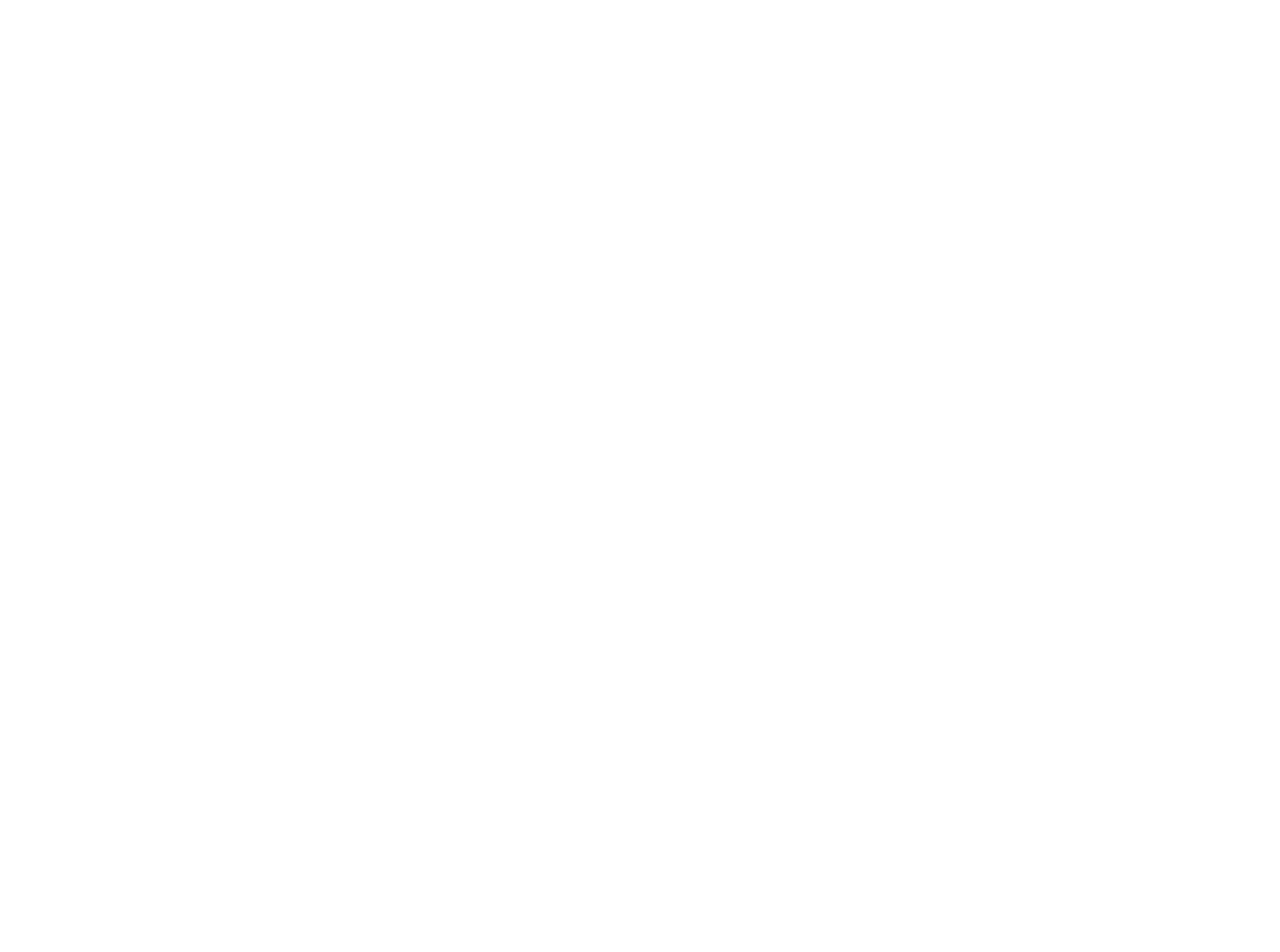
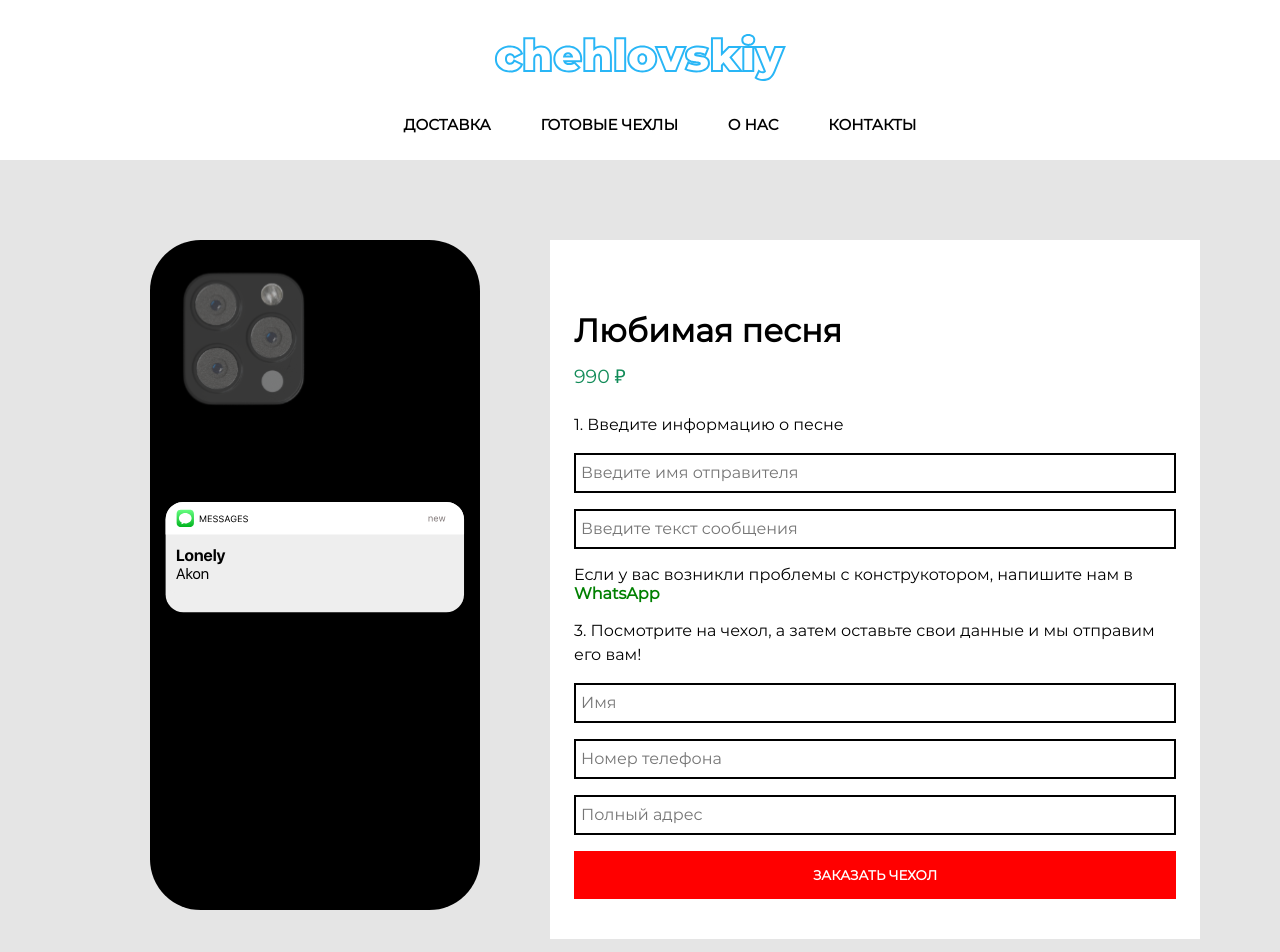
Before and after one commit to tamerlan676/ticket, a Nuxt app: page /messenger in a window 1280 px wide. Before the commit this address had no page. Shown: the top 952 px of the page. Before the commit the page ends 800 px from the top, so only its background shows below. Built offline with nearby package versions, Linux system fonts and the light colour scheme.

Commit message:
add messenger

```diff
--- a/assets/css/global.css
+++ b/assets/css/global.css
@@ -21,3 +21,9 @@
     src: local("SFU-Regular"),
      url(~assets/fonts/SFU-Regular.ttf) format("truetype");
 }
+
+@font-face {
+    font-family: "SFU-Bold";
+    src: local("SFU-Bold"),
+     url(~assets/fonts/SFU-Bold.ttf) format("truetype");
+}
--- a/components/Constructors.vue
+++ b/components/Constructors.vue
@@ -13,9 +13,9 @@
                 .title Любимая песня
                 .price 990 ₽
         .item
-            a(href="/ticket")
+            a(href="/messenger")
                 img(src="~/assets/images/preview/smoke.png")
-                .title Свободный текст
+                .title Уведомление
                 .price 990 ₽
         .item
             a(href="/ticket")
--- /dev/null
+++ b/pages/messenger/index.vue
@@ -0,0 +1,212 @@
+<template lang="pug">
+  .ticket
+    Header
+    .ticket-wrapper
+        .box
+            img(:src="require(`@/assets/images/messenger.svg`)")
+            .wrapper
+                .author {{ author }}
+                .message-txt {{ message }}
+        .options
+         h2 Любимая песня
+         form(method="post" name="messeage" data-netlify-honeypot="bot-field" data-netlify="true")
+            input(type="hidden" name="form-name" value="message")
+            .price 990 ₽
+            .step-title 1. Введите информацию о песне
+            .field-block
+                input(class="input" name="author"    type="text" @input="changeAuthor"   placeholder="Введите имя отправителя")
+                input(class="input" name="message"  type="text" @input="changeText"  placeholder="Введите текст сообщения")
+            .wts-message Если у вас возникли проблемы с конструкотором, напишите нам в
+                a(href="#" style="color: green; font-weight: bold; text-decoration: none") WhatsApp
+            .step-title 3. Посмотрите на чехол, а затем оставьте свои данные и мы отправим его вам!
+            .field-block
+                input(class="input" name="clientNameMusic" type="text"  placeholder="Имя")
+                input(class="input" name="phoneMusic" type="text"  placeholder="Номер телефона")
+                input(class="input" name="adressMusic" type="text"  placeholder="Полный адрес")
+            button(type="submit") Заказать чехол
+    .ticket-scheme
+        .image
+            img(src="~/assets/images/scheme.jpg")
+        .info
+            h3 Стильная защита
+            p Наш новый противоударный футляр версии 3 обеспечивает максимальную защиту, функциональность и стиль. Изготовлен из полужесткого ТПУ толщиной 2,0 мм с нашими уникальными ударными краями TP-Shock.
+
+</template>
+
+<script>
+export default {
+    data(){
+        return{
+            author: 'Lonely',
+            message: 'Akon',
+        }
+    },
+    methods: {
+        changeAuthor: function(event){
+            this.author = event.target.value
+        },
+        changeText: function(event){
+            this.message = event.target.value
+        },
+    }
+}
+</script>
+
+<style lang="scss" scoped>
+.ticket{
+    background: #E5E5E5;
+    .ticket-wrapper{
+        @media (min-width: 992px) {
+            display: flex;
+            margin: 0px auto;
+            width: 900px;
+            padding: 40px 0;
+        }
+        @media (min-width: 1200px) {
+            width: 1120px;
+            padding: 80px 0;
+        }
+    .box{
+        padding: 40px 0;
+        width: 220px;
+        height: fit-content;
+        position: relative;
+        margin: 0 auto;
+            @media (min-width: 992px) {
+                padding: 0;
+                width: 400px;
+            }
+
+        img{
+            width: 220px;
+            @media (min-width: 992px) {
+            width: 330px;
+            margin: 0px auto;
+            display: block;
+            }
+        }
+        .wrapper{
+            background: #EEEEEE;
+            position: absolute;
+            width: 199px;
+            left: 10px;
+            top: 237px;
+            border-bottom-left-radius: 10px;
+            border-bottom-right-radius: 10px;
+            padding: 10px;
+            box-sizing: border-box;
+            @media (min-width: 992px) {
+                width: 298px;
+                left: 51px;
+                top: 296px;
+                font-size: 16px;
+             }
+        }
+        .author{
+            font-family: 'SFU-Bold';
+            width: 220px;
+            overflow: hidden;
+            font-size: 13px;
+            text-overflow: ellipsis;
+            white-space: nowrap;
+            @media (min-width: 992px) {
+                font-size: 16px;
+            }
+        }
+        .message-txt{
+            font-family: 'SFU-Regular';
+            font-size: 12px;
+            width: 220px;
+             @media (min-width: 992px) {
+                 font-size: 15px;
+             }
+        }
+    }
+    .options{
+        padding: 40px 16px;
+        background: white;
+        box-sizing: border-box;
+        @media (min-width: 768px) {
+            padding: 40px 72px;
+        }
+         @media (min-width: 992px) {
+           width: 500px;
+            padding: 40px 24px;
+        }
+        @media (min-width: 1200px) {
+            width: 650px;
+            padding: 40px 24px;
+        }
+        h2{
+            color: black;
+            font-size: 18px;
+            margin-bottom: 8px;
+            @media (min-width: 768px) {
+                font-size:32px;
+                line-height: 48px;
+            }
+        }
+        .price{
+            font-weight: 500;
+            font-size: 19px;
+            color: #118B58;
+            margin-bottom: 24px;
+        }
+        .step-title{
+            font-size: 16px;
+            line-height: 24px;
+            margin-bottom: 16px;
+        }
+        .wts-message{
+            margin-bottom: 16px;
+            display: block;
+        }
+        .field-block{
+            margin-bottom:16px;
+            .input{
+                width: 100%;
+                height: 40px;
+                display: block;
+                box-sizing: border-box;
+                border: 2px solid #000;
+                padding: 5px;
+                margin-bottom: 16px;
+                font-family: 'Montserrat-Regular';
+                font-size: 16px;
+            }
+        }
+        button{
+            width: 100%;
+            padding: 16px;
+            font-family: 'Montserrat-Regular';
+            color: #fff;
+            text-transform: uppercase;
+            border: none;
+            font-weight: bold;
+            background: red;
+        }
+    }
+  }
+  .ticket-scheme{
+      display: grid;
+      background: white;
+      @media (min-width: 992px) {
+          grid-template-columns: 1fr 1fr;
+          grid-column-gap: 32px;
+      }
+       @media (min-width: 1200px) {
+           width: 1120px;
+           margin: 0 auto;
+           align-items: center;
+       }
+      .image{
+          img{
+              max-width: 100%;
+          }
+      }
+      .info{
+          padding: 16px;
+      }
+  }
+}
+</style>
```
Also changed, not shown: assets/images/messenger.svg (added).
